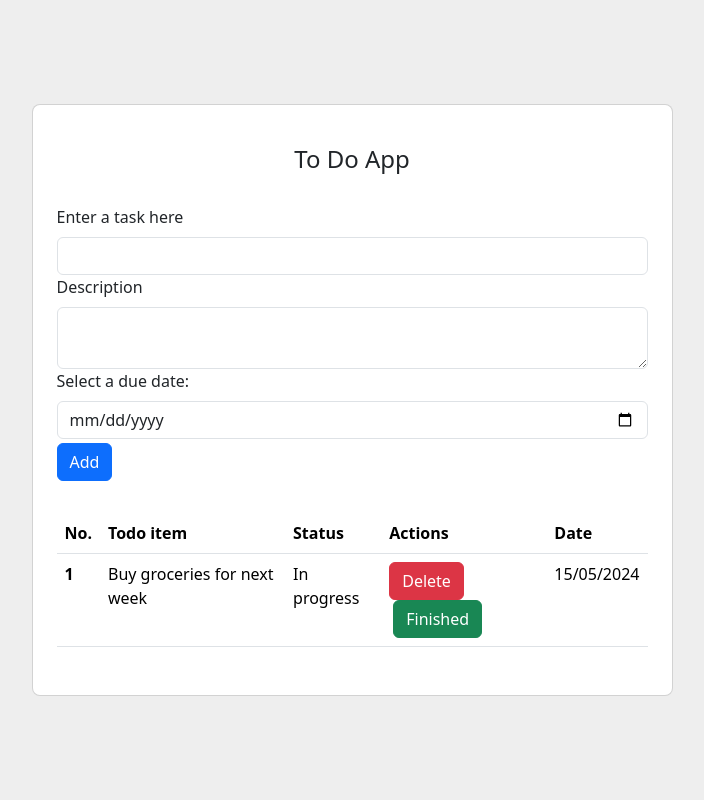
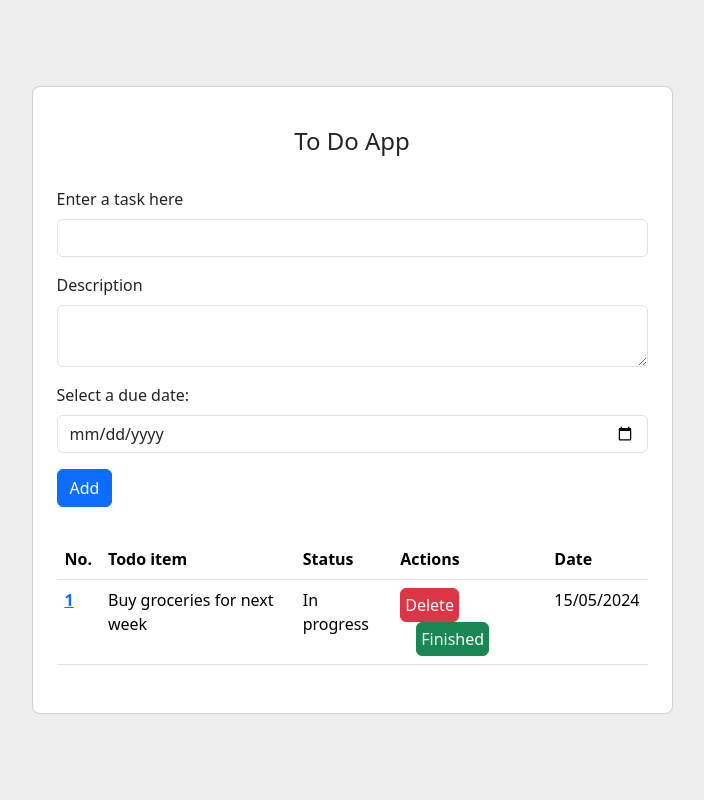
Before and after one commit to jguimeram/mvc_todo_list, a PHP site: template src/Views/layout.php in a window 1280 px wide. Shown: the whole page, without its empty margins (288-992 px from the left). Run offline with PHP 8.4, Linux system fonts and the light colour scheme; the template is opened without the code that fills it, so the values that code supplies are empty; some libraries are stand-ins or nearby versions.

Commit message:
update layout

```diff
--- a/src/Views/layout.php
+++ b/src/Views/layout.php
@@ -13,9 +13,13 @@
 <body>
     <section class="vh-100" style="background-color: #eee;">
         <div class="container py-5 h-100">
+            <!-- div applies flex: -->
             <div class="row d-flex justify-content-center align-items-center h-100">
+                <!-- div applies columns sizes: -->
                 <div class="col col-lg-9 col-xl-7">
+                    <!-- parent card div -->
                     <div class="card rounded-3">
+                        <!-- inner card div -->
                         <div class="card-body p-4">
 
                             <h4 class="text-center my-3 pb-3">To Do App</h4>
@@ -27,18 +31,18 @@
                                         <input type="text" id="form1" class="form-control" />
                                     </div>
                                 </div>
-                                <div class="col-12">
+                                <div class="col-12 mt-3">
                                     <label class="form-label" for="form1">Description</label>
                                     <textarea id="form1" class="form-control"></textarea>
                                 </div>
-                                <div class="col-12">
+                                <div class="col-12 mt-3">
                                     <div data-mdb-input-init class="form-outline">
                                         <label class="form-label" for="form1">Select a due date:</label>
                                         <input type="date" id="form1" class="form-control" />
                                     </div>
                                 </div>
 
-                                <div class="col-12 mt-1">
+                                <div class="col-12 mt-3">
                                     <button type="submit" data-mdb-button-init data-mdb-ripple-init
                                         class="btn btn-primary">Add</button>
                                 </div>
@@ -56,14 +60,14 @@
                                 </thead>
                                 <tbody>
                                     <tr>
-                                        <th scope="row">1</th>
+                                        <th scope="row"><a href="#">1</a></th>
                                         <td>Buy groceries for next week</td>
                                         <td>In progress</td>
                                         <td>
                                             <button type="submit" data-mdb-button-init data-mdb-ripple-init
-                                                class="btn btn-danger">Delete</button>
+                                                class="btn btn-danger p-1">Delete</button>
                                             <button type="submit" data-mdb-button-init data-mdb-ripple-init
-                                                class="btn btn-success ms-1">Finished</button>
+                                                class="btn btn-success p-1 ms-3">Finished</button>
                                         </td>
                                         <td>15/05/2024</td>
                                     </tr>
```
